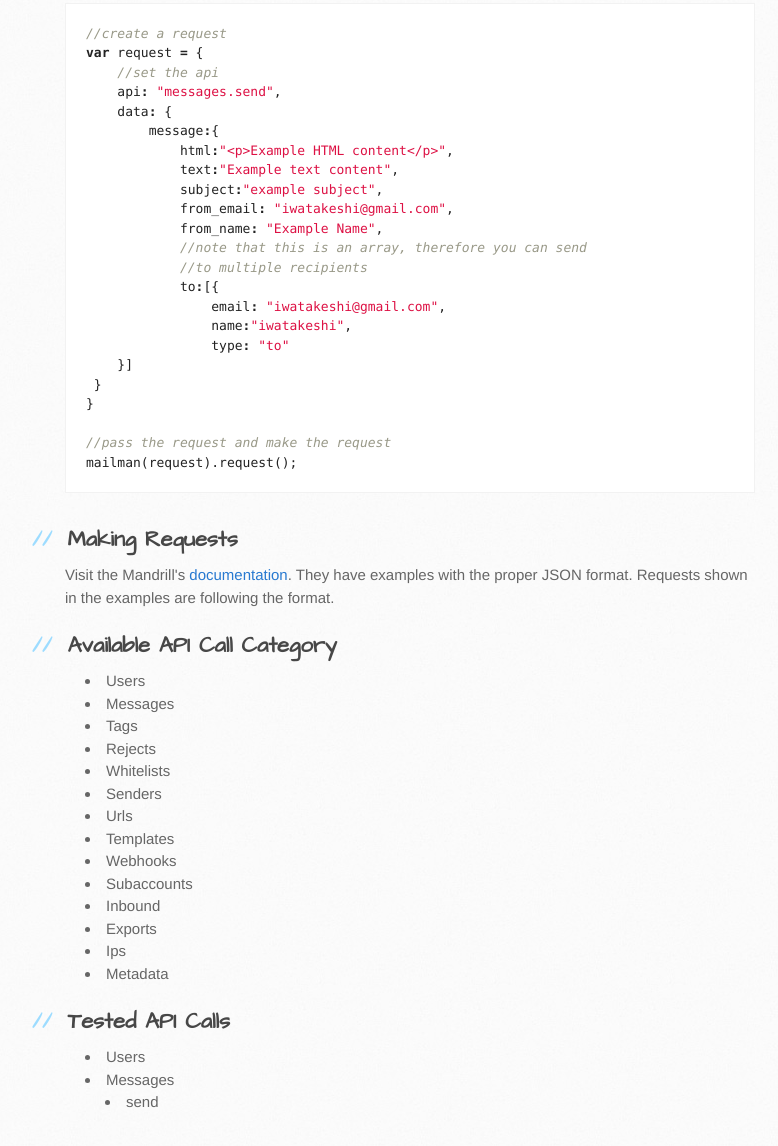
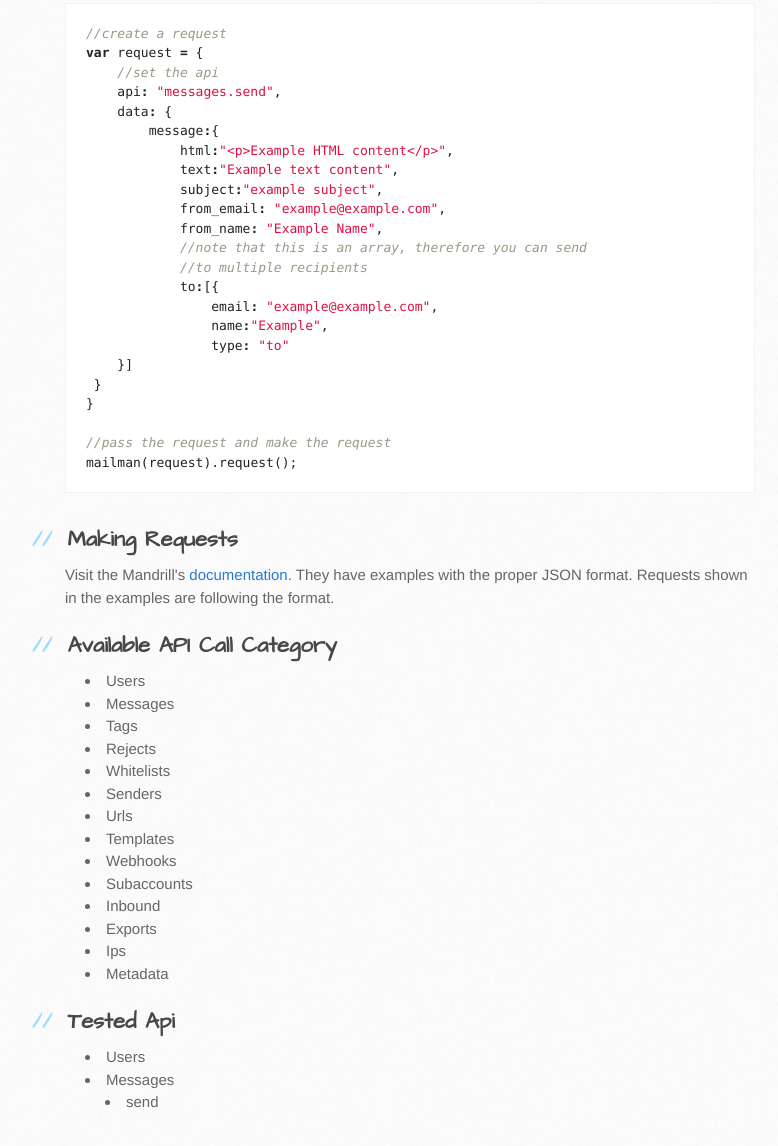
Before and after one commit to iwatakeshi/mailman.js, a plain HTML site: page index.html in a window 1280 px wide. Shown: the part 1068-2214 px from the top of the page, without its empty margins (105-883 px from the left). Drawn offline with Linux system fonts and the light colour scheme.

```diff
--- a/index.html
+++ b/index.html
@@ -31,7 +31,7 @@
           <h1>
 <a name="mailmanjs" class="anchor" href="#mailmanjs"><span class="octicon octicon-link"></span></a>mailman.js</h1>
 
-<p>A small Javascript library sends emails using <a href="http://www.mandrillapp.com">Mandrill</a>'s email service.</p>
+<p>A small Javascript library that sends emails using <a href="http://www.mandrillapp.com">Mandrill</a>'s email service.</p>
 
 <h2>
 <a name="usage" class="anchor" href="#usage"><span class="octicon octicon-link"></span></a>Usage</h2>
@@ -77,13 +77,13 @@
             <span class="nx">html</span><span class="o">:</span><span class="s2">"&lt;p&gt;Example HTML content&lt;/p&gt;"</span><span class="p">,</span>
             <span class="nx">text</span><span class="o">:</span><span class="s2">"Example text content"</span><span class="p">,</span>
             <span class="nx">subject</span><span class="o">:</span><span class="s2">"example subject"</span><span class="p">,</span>
-            <span class="nx">from_email</span><span class="o">:</span> <span class="s2">"iwatakeshi@gmail.com"</span><span class="p">,</span>
+            <span class="nx">from_email</span><span class="o">:</span> <span class="s2">"example@example.com"</span><span class="p">,</span>
             <span class="nx">from_name</span><span class="o">:</span> <span class="s2">"Example Name"</span><span class="p">,</span>
             <span class="c1">//note that this is an array, therefore you can send</span>
             <span class="c1">//to multiple recipients</span>
             <span class="nx">to</span><span class="o">:</span><span class="p">[{</span>
-                <span class="nx">email</span><span class="o">:</span> <span class="s2">"iwatakeshi@gmail.com"</span><span class="p">,</span>
-                <span class="nx">name</span><span class="o">:</span><span class="s2">"iwatakeshi"</span><span class="p">,</span>
+                <span class="nx">email</span><span class="o">:</span> <span class="s2">"example@example.com"</span><span class="p">,</span>
+                <span class="nx">name</span><span class="o">:</span><span class="s2">"Example"</span><span class="p">,</span>
                 <span class="nx">type</span><span class="o">:</span> <span class="s2">"to"</span>
     <span class="p">}]</span>
  <span class="p">}</span>
@@ -119,7 +119,7 @@
 <li>Ips</li>
 <li>Metadata</li>
 </ul><h2>
-<a name="tested-api-calls" class="anchor" href="#tested-api-calls"><span class="octicon octicon-link"></span></a>Tested API Calls</h2>
+<a name="tested-api" class="anchor" href="#tested-api"><span class="octicon octicon-link"></span></a>Tested Api</h2>
 
 <ul>
 <li>Users</li>
```
Also changed, not shown: params.json (+1 -1 lines).
